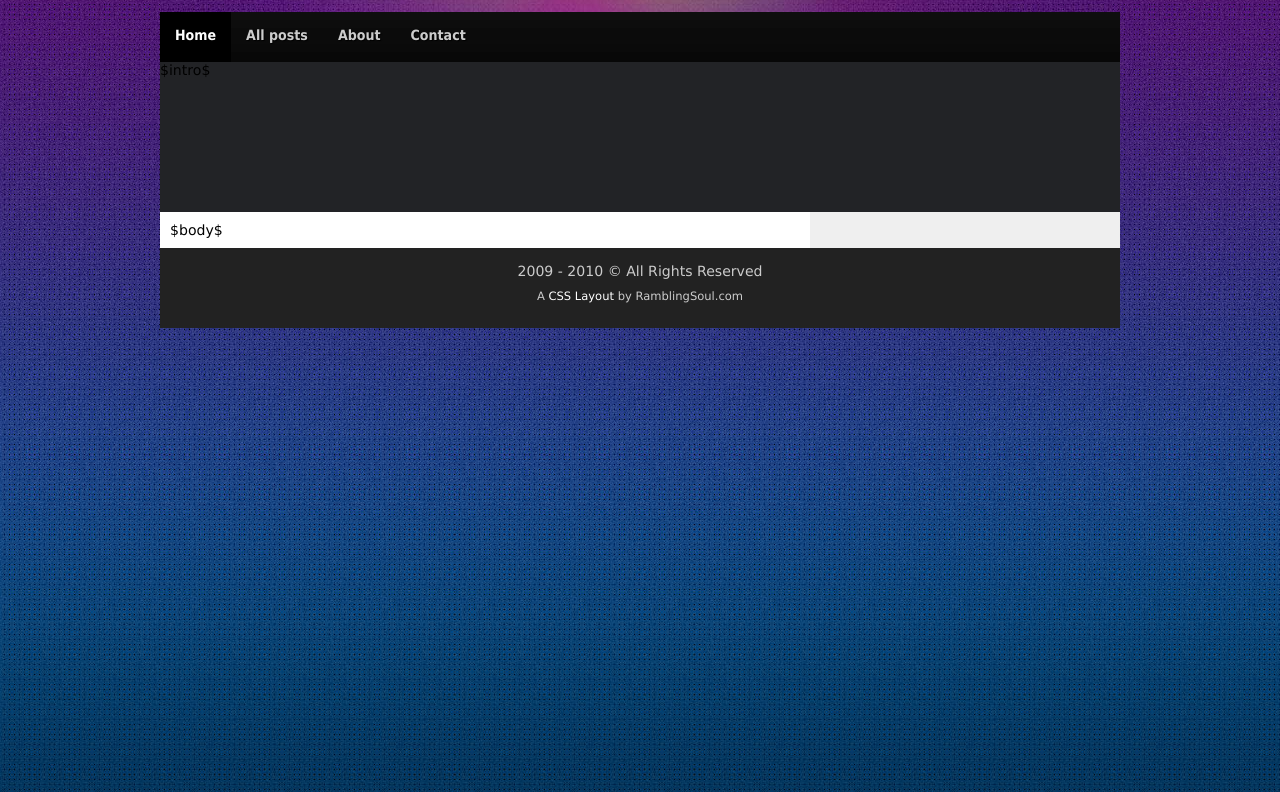
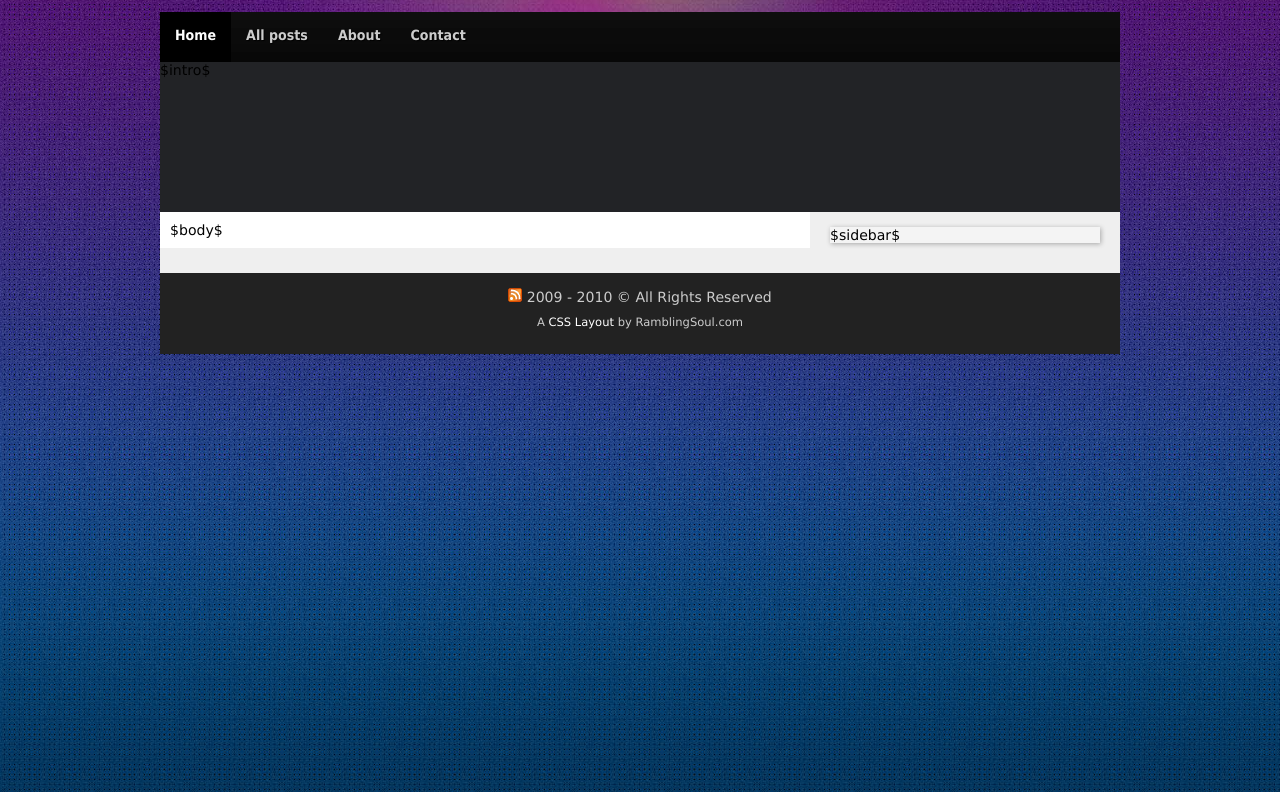
Before and after one commit to MasseR/Blog, a plain HTML site: page templates/rs19.html in a window 1280 px wide. Shown: the part 108-900 px from the top of the page. Drawn offline with nearby package versions, Linux system fonts and the light colour scheme.

Commit message:
RSS feed

```diff
--- a/templates/rs19.html
+++ b/templates/rs19.html
@@ -46,6 +46,11 @@
                 </div>
                 <div id="sidebar">
                     <div class="container">
+                        <div class="latestposts">
+                            <ul class="shadow">
+                                $sidebar$
+                            </ul>
+                        </div>
 
 
                     </div>
@@ -56,6 +61,7 @@
             </div>
 
             <div id="footer">
+                <a href="/rss.xml"><img src="/static/img/feed-icon-14x14.png" title="RSS feed" /></a>
                 2009 - 2010 &copy; All Rights Reserved
                 <p>
                 <p id="credits">A
```
